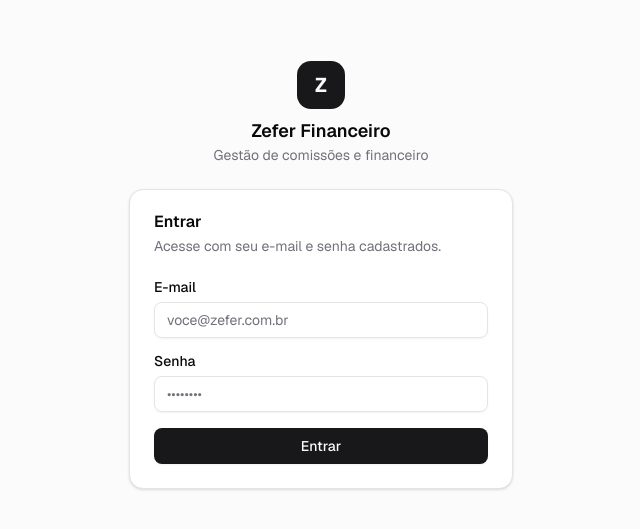
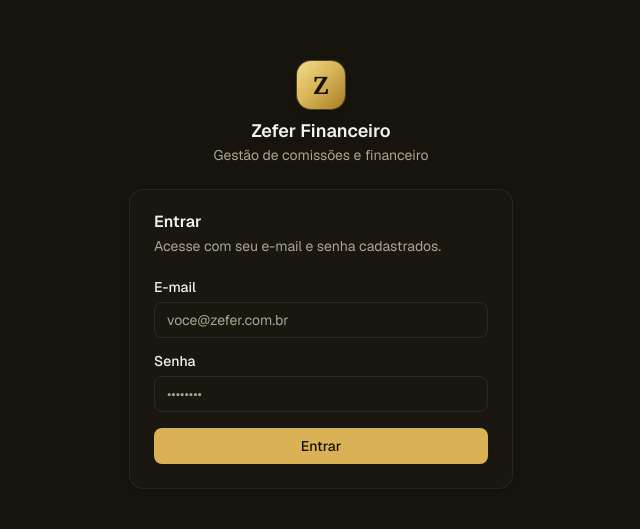
Before and after one commit to HyagoHMdev/zeferfinanceiro, a Next.js app: page /login in a window 1280 px wide. Shown: the part 125-654 px from the top of the page, without its empty margins (319-959 px from the left). Built offline with nearby package versions, Linux system fonts and the light colour scheme.

Commit message:
style: identidade visual Zefer (tema preto + dourado)
Co-Authored-By: Claude Opus 4.8 <noreply@anthropic.com>

```diff
--- a/app/globals.css
+++ b/app/globals.css
@@ -40,40 +40,41 @@
   --sidebar-ring: oklch(0.705 0.015 286.067);
 }
 
+/* Identidade Zefer — preto + dourado (luxo). */
 .dark {
-  --background: oklch(0.141 0.005 285.823);
-  --foreground: oklch(0.985 0 0);
-  --card: oklch(0.21 0.006 285.885);
-  --card-foreground: oklch(0.985 0 0);
-  --popover: oklch(0.21 0.006 285.885);
-  --popover-foreground: oklch(0.985 0 0);
-  --primary: oklch(0.92 0.004 286.32);
-  --primary-foreground: oklch(0.21 0.006 285.885);
-  --secondary: oklch(0.274 0.006 286.033);
-  --secondary-foreground: oklch(0.985 0 0);
-  --muted: oklch(0.274 0.006 286.033);
-  --muted-foreground: oklch(0.705 0.015 286.067);
-  --accent: oklch(0.274 0.006 286.033);
-  --accent-foreground: oklch(0.985 0 0);
-  --destructive: oklch(0.704 0.191 22.216);
-  --success: oklch(0.696 0.17 149.214);
-  --warning: oklch(0.769 0.188 70.08);
-  --border: oklch(1 0 0 / 10%);
-  --input: oklch(1 0 0 / 15%);
-  --ring: oklch(0.552 0.016 285.938);
-  --chart-1: oklch(0.488 0.243 264.376);
-  --chart-2: oklch(0.696 0.17 162.48);
-  --chart-3: oklch(0.769 0.188 70.08);
-  --chart-4: oklch(0.627 0.265 303.9);
-  --chart-5: oklch(0.645 0.246 16.439);
-  --sidebar: oklch(0.21 0.006 285.885);
-  --sidebar-foreground: oklch(0.985 0 0);
-  --sidebar-primary: oklch(0.488 0.243 264.376);
-  --sidebar-primary-foreground: oklch(0.985 0 0);
-  --sidebar-accent: oklch(0.274 0.006 286.033);
-  --sidebar-accent-foreground: oklch(0.985 0 0);
-  --sidebar-border: oklch(1 0 0 / 10%);
-  --sidebar-ring: oklch(0.552 0.016 285.938);
+  --background: oklch(0.16 0.008 80);
+  --foreground: oklch(0.96 0.012 90);
+  --card: oklch(0.205 0.012 80);
+  --card-foreground: oklch(0.96 0.012 90);
+  --popover: oklch(0.22 0.014 82);
+  --popover-foreground: oklch(0.96 0.012 90);
+  --primary: oklch(0.78 0.12 85);
+  --primary-foreground: oklch(0.18 0.02 80);
+  --secondary: oklch(0.25 0.016 82);
+  --secondary-foreground: oklch(0.94 0.02 88);
+  --muted: oklch(0.24 0.014 82);
+  --muted-foreground: oklch(0.72 0.028 85);
+  --accent: oklch(0.3 0.03 84);
+  --accent-foreground: oklch(0.9 0.06 88);
+  --destructive: oklch(0.62 0.2 25);
+  --success: oklch(0.75 0.14 150);
+  --warning: oklch(0.8 0.13 75);
+  --border: oklch(0.35 0.025 84 / 45%);
+  --input: oklch(0.4 0.03 84 / 40%);
+  --ring: oklch(0.78 0.12 85);
+  --chart-1: oklch(0.6 0.07 70);
+  --chart-2: oklch(0.82 0.13 86);
+  --chart-3: oklch(0.68 0.1 78);
+  --chart-4: oklch(0.72 0.09 100);
+  --chart-5: oklch(0.88 0.08 90);
+  --sidebar: oklch(0.17 0.009 80);
+  --sidebar-foreground: oklch(0.96 0.012 90);
+  --sidebar-primary: oklch(0.78 0.12 85);
+  --sidebar-primary-foreground: oklch(0.18 0.02 80);
+  --sidebar-accent: oklch(0.3 0.035 84);
+  --sidebar-accent-foreground: oklch(0.9 0.07 88);
+  --sidebar-border: oklch(0.35 0.025 84 / 40%);
+  --sidebar-ring: oklch(0.78 0.12 85);
 }
 
 @theme inline {
--- a/app/layout.tsx
+++ b/app/layout.tsx
@@ -26,7 +26,7 @@ export default function RootLayout({
   return (
     <html
       lang="pt-BR"
-      className={`${geistSans.variable} ${geistMono.variable} h-full antialiased`}
+      className={`dark ${geistSans.variable} ${geistMono.variable} h-full antialiased`}
     >
       <body className="min-h-full bg-background font-sans">
         {children}
--- a/app/login/page.tsx
+++ b/app/login/page.tsx
@@ -18,7 +18,7 @@ export default function LoginPage() {
     <div className="flex min-h-svh items-center justify-center bg-muted/40 p-4">
       <div className="w-full max-w-sm">
         <div className="mb-6 flex flex-col items-center gap-2">
-          <div className="flex size-12 items-center justify-center rounded-xl bg-primary text-xl font-bold text-primary-foreground">
+          <div className="flex size-12 items-center justify-center rounded-xl bg-[linear-gradient(135deg,#f3da8b,#d9b75a_45%,#a87c24)] font-serif text-2xl font-bold text-[#1a1206] shadow-md ring-1 ring-[#d9b75a]/30">
             Z
           </div>
           <div className="text-center">
--- a/components/app-sidebar.tsx
+++ b/components/app-sidebar.tsx
@@ -30,7 +30,7 @@ function isActive(pathname: string, href: string) {
 function Brand() {
   return (
     <div className="flex items-center gap-2 px-2">
-      <div className="flex size-9 items-center justify-center rounded-lg bg-primary text-primary-foreground font-bold">
+      <div className="flex size-9 items-center justify-center rounded-lg bg-[linear-gradient(135deg,#f3da8b,#d9b75a_45%,#a87c24)] font-serif text-lg font-bold text-[#1a1206] shadow-sm ring-1 ring-[#d9b75a]/30">
         Z
       </div>
       <div className="leading-tight">
--- a/components/ui/sonner.tsx
+++ b/components/ui/sonner.tsx
@@ -5,7 +5,7 @@ import { Toaster as Sonner, type ToasterProps } from "sonner";
 function Toaster(props: ToasterProps) {
   return (
     <Sonner
-      theme="light"
+      theme="dark"
       className="toaster group"
       position="top-right"
       richColors
```
